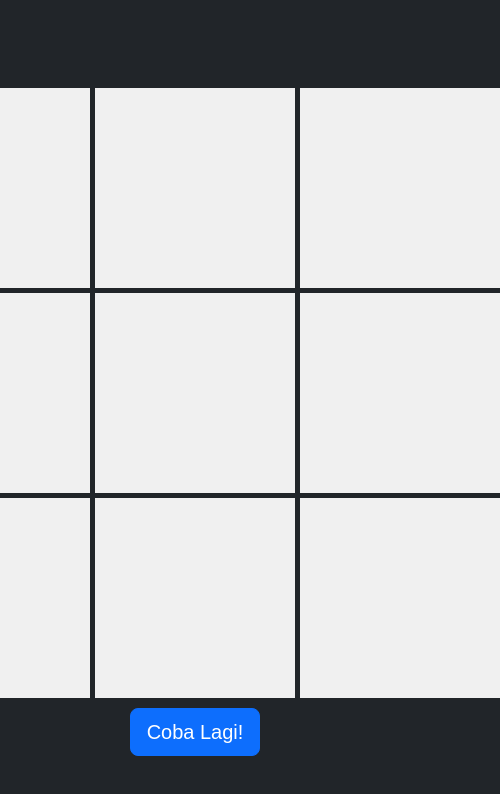
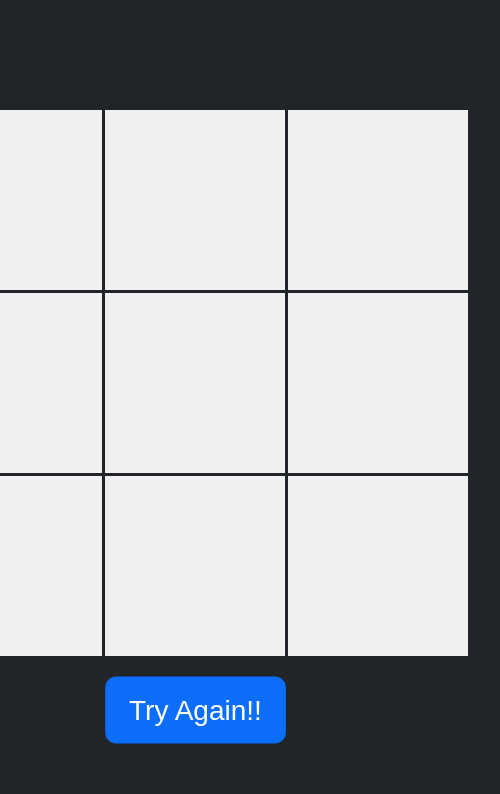
Before and after one commit to afnImadurrosyad/Tic-Tac-Toe, a plain HTML site: page index.html in a window 390 px wide. Shown: the whole page, 500 px wide, since content can reach past the window. Drawn offline with nearby package versions, Linux system fonts and the light colour scheme; some packages are replaced by stand-ins of ours; a script that the page names is missing.

Commit message:
hosting commit

```diff
--- a/index.html
+++ b/index.html
@@ -20,7 +20,7 @@
             <div class="cell" onclick="makeMove(7)"></div>
             <div class="cell" onclick="makeMove(8)"></div>
         </div>
-        <button id="btnMain" type="button" class="main-btn btn btn-primary btn-lg">Coba Lagi!</button>
+        <button id="btnMain" type="button" class="main-btn btn btn-primary btn-lg">Try Again!!</button>
     </div>
     <!-- here -->
     <script src="https://code.jquery.com/jquery-3.5.1.slim.min.js"></script>
--- a/styles.css
+++ b/styles.css
@@ -13,15 +13,14 @@ body {
   display: flex;
   flex-direction: column;
   align-items: center;
-  justify-content: center;
-  gap: 10px;
+  justify-content: space-around;
 }
 
 .board {
   display: grid;
-  grid-template-columns: repeat(3, 200px);
-  grid-template-rows: repeat(3, 200px);
-  gap: 5px;
+  grid-template-columns: repeat(3, 180px);
+  grid-template-rows: repeat(3, 180px);
+  gap: 3px;
 }
 
 .cell {
@@ -37,3 +36,13 @@ body {
 .cell:hover {
   background-color: #d8d1d1;
 }
+
+@media (max-width: 600px) {
+  .container {
+    justify-content: center;
+    gap: 30px;
+  }
+  .main-btn {
+    scale: 140%;
+  }
+}
```
